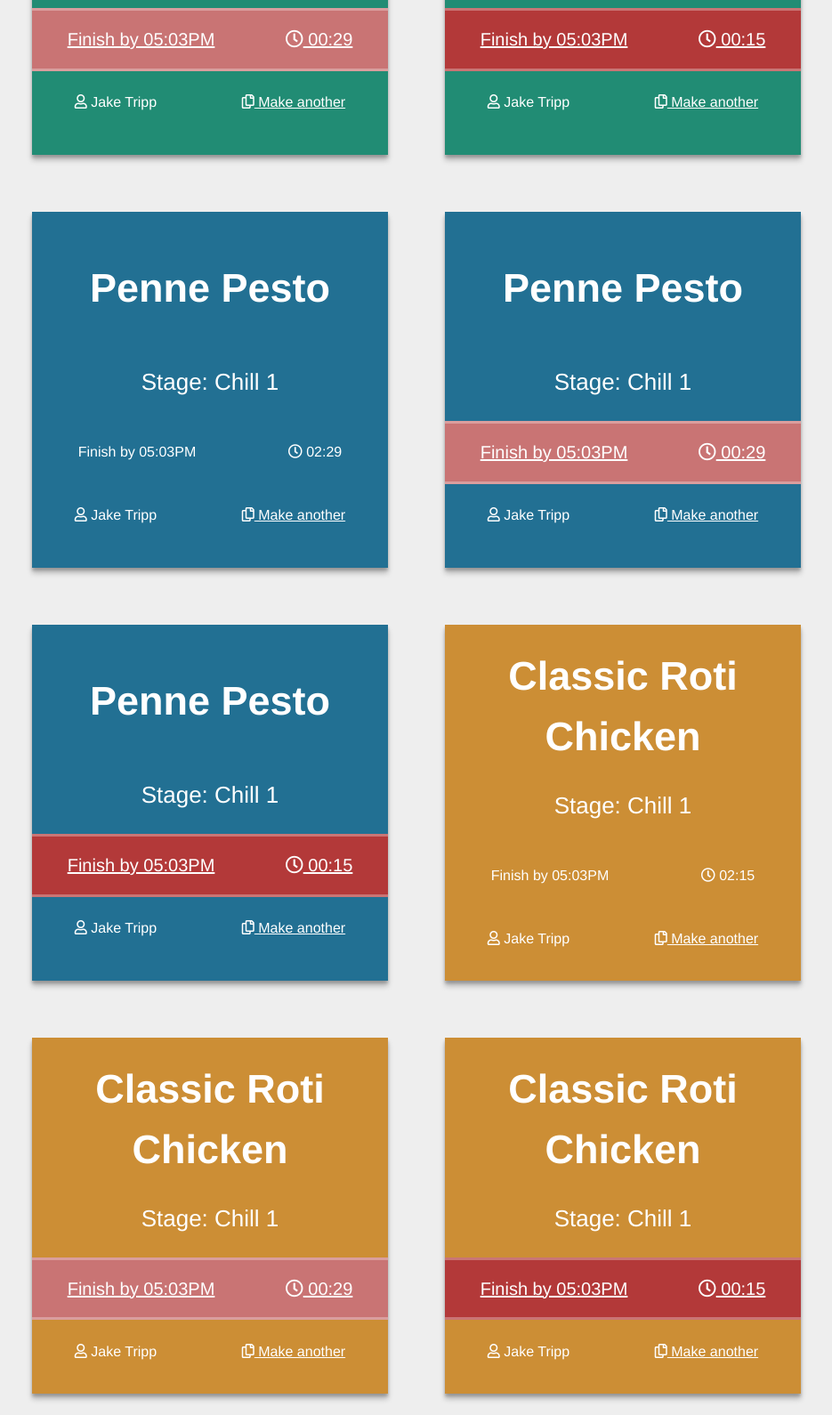
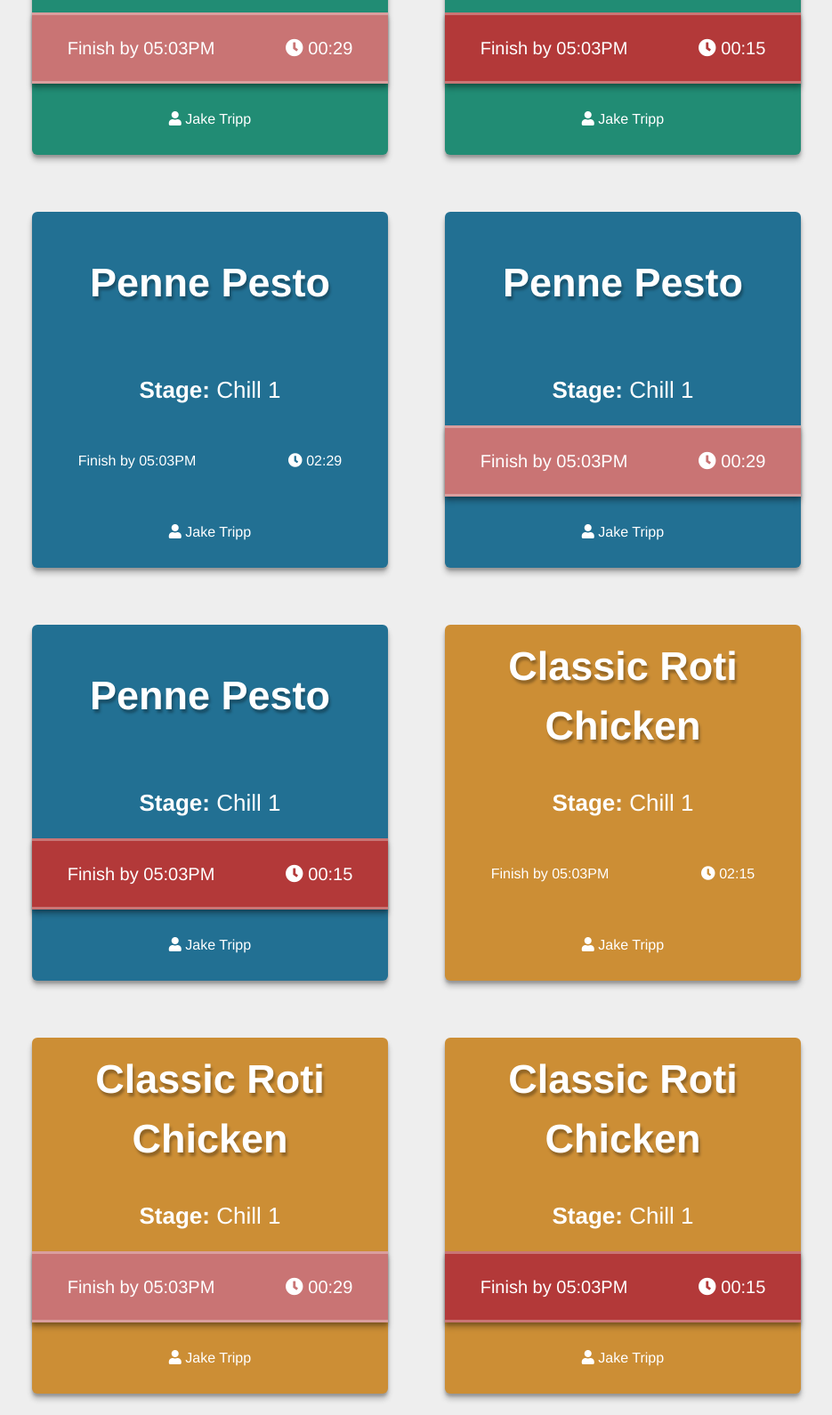
Before and after one commit to jaketripp/cmr-ui, a plain HTML site: page index.html in a window 1280 px wide. Shown: the part 1210-2800 px from the top of the page at 89% size, without its empty margins (20-955 px from the left). Drawn offline with Linux system fonts and the light colour scheme.

Commit message:
Basically done

```diff
--- a/index.html
+++ b/index.html
@@ -22,15 +22,15 @@
 					<span>Wagyu Steak</span>
 				</div>
 				<div class="card__stage">
-					<span>Stage: Chill 1</span>
+					<span><strong>Stage:</strong> Chill 1</span>
 				</div>
 				<div class="card__time">
 					<div class="card__time-finish">Finish by 05:03PM</div>
-					<div class="card__time-left"><i class="far fa-clock"></i> 03:27</div>
+					<div class="card__time-left"><i class="fas fa-clock"></i> 03:27</div>
 				</div>
 				<div class="card__footer">
-					<div class="card__author"><i class="far fa-user"></i> Jake Tripp</div>
-					<div class="card__copy"><i class="far fa-copy"></i> Make another</div>
+					<div class="card__author"><i class="fas fa-user"></i> Jake Tripp</div>
+					<div class="card__copy"><i class="fas fa-copy"></i> Make another</div>
 				</div>
 			</div>
 
@@ -39,15 +39,15 @@
 					<span>Wagyu Steak</span>
 				</div>
 				<div class="card__stage">
-					<span>Stage: Chill 1</span>
+					<span><strong>Stage:</strong> Chill 1</span>
 				</div>
 				<div class="card__time">
 					<div class="card__time-finish">Finish by 05:03PM</div>
-					<div class="card__time-left"><i class="far fa-clock"></i> 00:29</div>
+					<div class="card__time-left"><i class="fas fa-clock"></i> 00:29</div>
 				</div>
 				<div class="card__footer">
-					<div class="card__author"><i class="far fa-user"></i> Jake Tripp</div>
-					<div class="card__copy"><i class="far fa-copy"></i> Make another</div>
+					<div class="card__author"><i class="fas fa-user"></i> Jake Tripp</div>
+					<div class="card__copy"><i class="fas fa-copy"></i> Make another</div>
 				</div>
 			</div>
 
@@ -56,15 +56,15 @@
 					<span>Wagyu Steak</span>
 				</div>
 				<div class="card__stage">
-					<span>Stage: Chill 1</span>
+					<span><strong>Stage:</strong> Chill 1</span>
 				</div>
 				<div class="card__time">
 					<div class="card__time-finish">Finish by 05:03PM</div>
-					<div class="card__time-left"><i class="far fa-clock"></i> 00:15</div>
+					<div class="card__time-left"><i class="fas fa-clock"></i> 00:15</div>
 				</div>
 				<div class="card__footer">
-					<div class="card__author"><i class="far fa-user"></i> Jake Tripp</div>
-					<div class="card__copy"><i class="far fa-copy"></i> Make another</div>
+					<div class="card__author"><i class="fas fa-user"></i> Jake Tripp</div>
+					<div class="card__copy"><i class="fas fa-copy"></i> Make another</div>
 				</div>
 			</div>
 
@@ -73,15 +73,14 @@
 					<span>Orange Juice</span>
 				</div>
 				<div class="card__stage">
-					<span>Stage: Chill 1</span>
+					<span><strong>Stage:</strong> Chill 1</span>
 				</div>
 				<div class="card__time">
 					<div class="card__time-finish">Finish by 05:03PM</div>
-					<div class="card__time-left"><i class="far fa-clock"></i> 03:27</div>
+					<div class="card__time-left"><i class="fas fa-clock"></i> 03:27</div>
 				</div>
 				<div class="card__footer">
-					<div class="card__author"><i class="far fa-user"></i> Jake Tripp</div>
-					<div class="card__copy"><i class="far fa-copy"></i> Make another</div>
+					<div class="card__author"><i class="fas fa-user"></i> Jake Tripp</div>
 				</div>
 			</div>
 			<div class="card card-fresh card-warning">
@@ -89,15 +88,14 @@
 					<span>Orange Juice</span>
 				</div>
 				<div class="card__stage">
-					<span>Stage: Chill 1</span>
+					<span><strong>Stage:</strong> Chill 1</span>
 				</div>
 				<div class="card__time">
 					<div class="card__time-finish">Finish by 05:03PM</div>
-					<div class="card__time-left"><i class="far fa-clock"></i> 00:29</div>
+					<div class="card__time-left"><i class="fas fa-clock"></i> 00:29</div>
 				</div>
 				<div class="card__footer">
-					<div class="card__author"><i class="far fa-user"></i> Jake Tripp</div>
-					<div class="card__copy"><i class="far fa-copy"></i> Make another</div>
+					<div class="card__author"><i class="fas fa-user"></i> Jake Tripp</div>
 				</div>
 			</div>
 			<div class="card card-fresh card-danger">
@@ -105,15 +103,14 @@
 					<span>Orange Juice</span>
 				</div>
 				<div class="card__stage">
-					<span>Stage: Chill 1</span>
+					<span><strong>Stage:</strong> Chill 1</span>
 				</div>
 				<div class="card__time">
 					<div class="card__time-finish">Finish by 05:03PM</div>
-					<div class="card__time-left"><i class="far fa-clock"></i> 00:15</div>
+					<div class="card__time-left"><i class="fas fa-clock"></i> 00:15</div>
 				</div>
 				<div class="card__footer">
-					<div class="card__author"><i class="far fa-user"></i> Jake Tripp</div>
-					<div class="card__copy"><i class="far fa-copy"></i> Make another</div>
+					<div class="card__author"><i class="fas fa-user"></i> Jake Tripp</div>
 				</div>
 			</div>
 
@@ -122,15 +119,14 @@
 					<span>Penne Pesto</span>
 				</div>
 				<div class="card__stage">
-					<span>Stage: Chill 1</span>
+					<span><strong>Stage:</strong> Chill 1</span>
 				</div>
 				<div class="card__time">
 					<div class="card__time-finish">Finish by 05:03PM</div>
-					<div class="card__time-left"><i class="far fa-clock"></i> 02:29</div>
+					<div class="card__time-left"><i class="fas fa-clock"></i> 02:29</div>
 				</div>
 				<div class="card__footer">
-					<div class="card__author"><i class="far fa-user"></i> Jake Tripp</div>
-					<div class="card__copy"><i class="far fa-copy"></i> Make another</div>
+					<div class="card__author"><i class="fas fa-user"></i> Jake Tripp</div>
 				</div>
 			</div>
 			<div class="card card-prepared card-warning">
@@ -138,15 +134,14 @@
 					<span>Penne Pesto</span>
 				</div>
 				<div class="card__stage">
-					<span>Stage: Chill 1</span>
+					<span><strong>Stage:</strong> Chill 1</span>
 				</div>
 				<div class="card__time">
 					<div class="card__time-finish">Finish by 05:03PM</div>
-					<div class="card__time-left"><i class="far fa-clock"></i> 00:29</div>
+					<div class="card__time-left"><i class="fas fa-clock"></i> 00:29</div>
 				</div>
 				<div class="card__footer">
-					<div class="card__author"><i class="far fa-user"></i> Jake Tripp</div>
-					<div class="card__copy"><i class="far fa-copy"></i> Make another</div>
+					<div class="card__author"><i class="fas fa-user"></i> Jake Tripp</div>
 				</div>
 			</div>
 			<div class="card card-prepared card-danger">
@@ -154,15 +149,14 @@
 					<span>Penne Pesto</span>
 				</div>
 				<div class="card__stage">
-					<span>Stage: Chill 1</span>
+					<span><strong>Stage:</strong> Chill 1</span>
 				</div>
 				<div class="card__time">
 					<div class="card__time-finish">Finish by 05:03PM</div>
-					<div class="card__time-left"><i class="far fa-clock"></i> 00:15</div>
+					<div class="card__time-left"><i class="fas fa-clock"></i> 00:15</div>
 				</div>
 				<div class="card__footer">
-					<div class="card__author"><i class="far fa-user"></i> Jake Tripp</div>
-					<div class="card__copy"><i class="far fa-copy"></i> Make another</div>
+					<div class="card__author"><i class="fas fa-user"></i> Jake Tripp</div>
 				</div>
 			</div>
 
@@ -171,15 +165,14 @@
 					<span>Classic Roti Chicken</span>
 				</div>
 				<div class="card__stage">
-					<span>Stage: Chill 1</span>
+					<span><strong>Stage:</strong> Chill 1</span>
 				</div>
 				<div class="card__time">
 					<div class="card__time-finish">Finish by 05:03PM</div>
-					<div class="card__time-left"><i class="far fa-clock"></i> 02:15</div>
+					<div class="card__time-left"><i class="fas fa-clock"></i> 02:15</div>
 				</div>
 				<div class="card__footer">
-					<div class="card__author"><i class="far fa-user"></i> Jake Tripp</div>
-					<div class="card__copy"><i class="far fa-copy"></i> Make another</div>
+					<div class="card__author"><i class="fas fa-user"></i> Jake Tripp</div>
 				</div>
 			</div>
 			<div class="card card-roti card-warning">
@@ -187,15 +180,14 @@
 					<span>Classic Roti Chicken</span>
 				</div>
 				<div class="card__stage">
-					<span>Stage: Chill 1</span>
+					<span><strong>Stage:</strong> Chill 1</span>
 				</div>
 				<div class="card__time">
 					<div class="card__time-finish">Finish by 05:03PM</div>
-					<div class="card__time-left"><i class="far fa-clock"></i> 00:29</div>
+					<div class="card__time-left"><i class="fas fa-clock"></i> 00:29</div>
 				</div>
 				<div class="card__footer">
-					<div class="card__author"><i class="far fa-user"></i> Jake Tripp</div>
-					<div class="card__copy"><i class="far fa-copy"></i> Make another</div>
+					<div class="card__author"><i class="fas fa-user"></i> Jake Tripp</div>
 				</div>
 			</div>
 			<div class="card card-roti card-danger">
@@ -203,15 +195,14 @@
 					<span>Classic Roti Chicken</span>
 				</div>
 				<div class="card__stage">
-					<span>Stage: Chill 1</span>
+					<span><strong>Stage:</strong> Chill 1</span>
 				</div>
 				<div class="card__time">
 					<div class="card__time-finish">Finish by 05:03PM</div>
-					<div class="card__time-left"><i class="far fa-clock"></i> 00:15</div>
+					<div class="card__time-left"><i class="fas fa-clock"></i> 00:15</div>
 				</div>
 				<div class="card__footer">
-					<div class="card__author"><i class="far fa-user"></i> Jake Tripp</div>
-					<div class="card__copy"><i class="far fa-copy"></i> Make another</div>
+					<div class="card__author"><i class="fas fa-user"></i> Jake Tripp</div>
 				</div>
 			</div>
 
--- a/style.css
+++ b/style.css
@@ -10,13 +10,11 @@
   flex-wrap: wrap;
 }
 .card {
-  /* border: 4px solid rgba(255,255,255,0.3); */
   margin: 32px;
-  padding: 24px 0;
   width: 400px;
   height: 400px;
   box-shadow: 0 3px 3px rgba(0, 0, 0, 0.19), 0 6px 6px rgba(0, 0, 0, 0.23);
-  /* border-radius: 3px; */
+  border-radius: 6px;
   display: flex;
   flex-direction: column;
   text-align: center;
@@ -25,32 +23,30 @@
 }
 
 .card__title {
-  flex: 3 0 35%;
+  flex: 3 0 40%;
   font-size: 45px;
   font-weight: 900;
   line-height: 1.5;
   display: flex;
   justify-content: center;
   align-items: center;
+  text-shadow: 2px 4px 3px rgba(0, 0, 0, 0.3);
 }
 
 .card__stage {
-  flex: 2 0 25%;
+  flex: 2 0 20%;
   font-size: 26px;
   display: flex;
   justify-content: center;
   align-items: center;
 }
+
 .card__time,
 .card__footer {
   display: flex;
   justify-content: space-around;
   align-items: center;
   flex: 1 0 20%;
-}
-
-.card__copy {
-  text-decoration: underline;
 }
 
 .card-roasted {
@@ -68,35 +64,34 @@
 
 .card-warning .card__time {
   background: #c97474;
-  text-decoration: underline;
   font-size: 20px;
-  border: 3px solid rgba(255,255,255,0.3);
+  border: 3px solid rgba(255, 255, 255, 0.3);
   border-left: none;
   border-right: none;
+  box-shadow: 0 3px 3px rgba(0, 0, 0, 0.19), 0 6px 6px rgba(0, 0, 0, 0.23);
 }
 
 .card-danger .card__time {
   background: #b33939;
-  text-decoration: underline;
   font-size: 20px;
-  border: 3px solid rgba(255,255,255,0.3);
+  border: 3px solid rgba(255, 255, 255, 0.3);
   border-left: none;
   border-right: none;
+  box-shadow: 0 3px 3px rgba(0, 0, 0, 0.19), 0 6px 6px rgba(0, 0, 0, 0.23);
 }
 
-
 /* * {
-  background-color: rgba(255, 0, 0, 0.3);
+background-color: rgba(255, 0, 0, 0.3);
 }
 * * {
-  background-color: rgba(0, 255, 0, 0.3);
+background-color: rgba(0, 255, 0, 0.3);
 }
 * * * {
-  background-color: rgba(35, 0, 55, 0.3);
+background-color: rgba(35, 0, 55, 0.3);
 }
 * * * * {
-  background-color: rgba(255, 0, 0, 0.3);
+background-color: rgba(255, 0, 0, 0.3);
 }
 * * * * * {
-  background-color: rgba(0, 33, 255, 0.3);
+background-color: rgba(0, 33, 255, 0.3);
 } */
```
